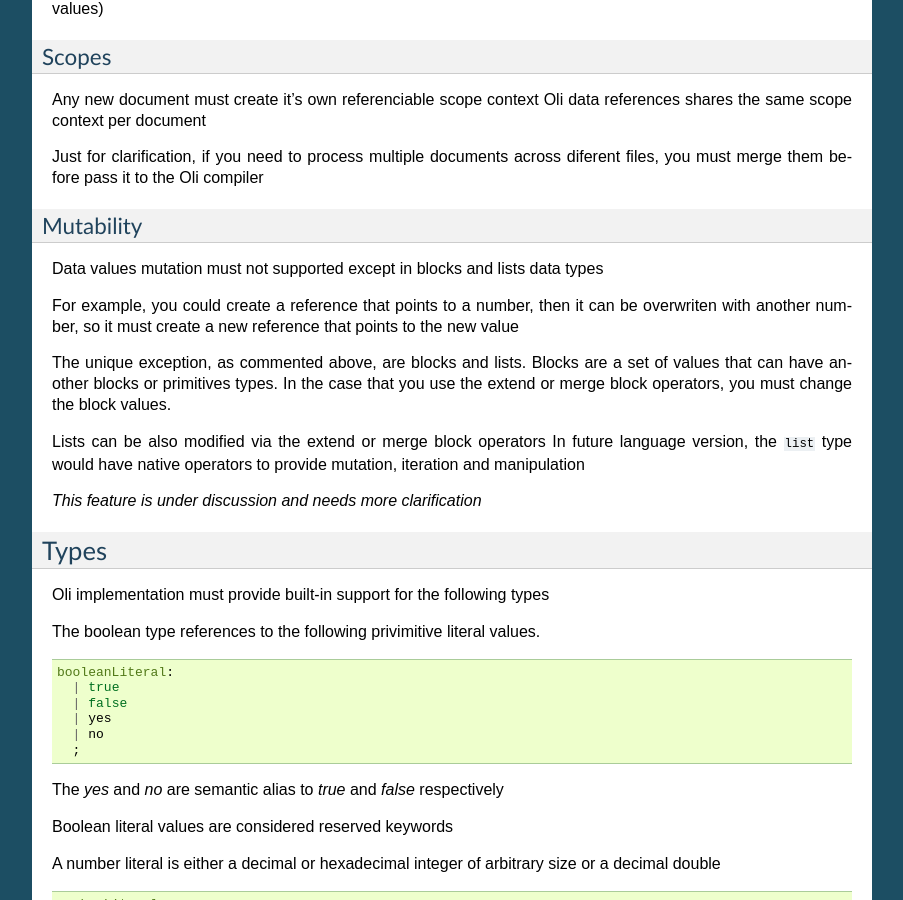
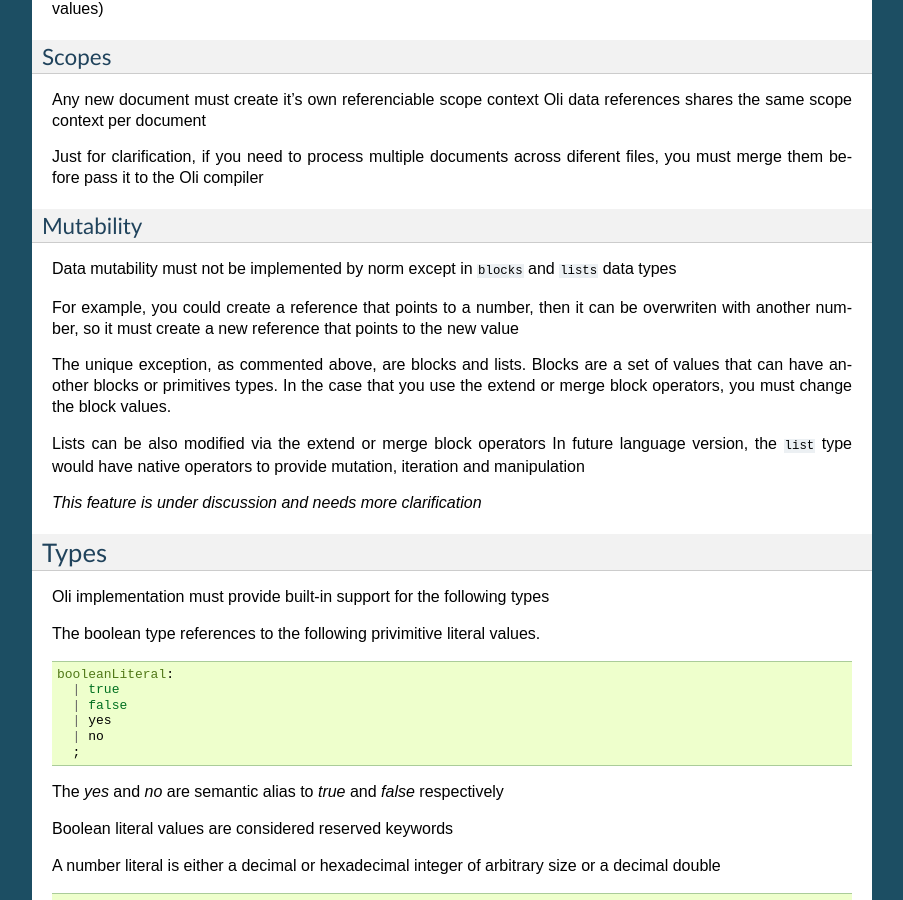
Before and after one commit to oli-lang/oli, a Sphinx documentation site: the page built from docs/source/specification.rst, in a window 1280 px wide and 900 px high, scrolled down 1257 px. Shown: the whole window, without its empty margins (198-1101 px from the left). Built offline with Sphinx 7.4.7, drawn with Linux system fonts in a browser that asks for light colours; formulas are drawn with MathJax 3.

Commit message:
fix: minor rst syntax issues

```diff
--- a/docs/source/specification.rst
+++ b/docs/source/specification.rst
@@ -82,7 +82,7 @@ it to the Oli compiler
 Mutability
 ^^^^^^^^^^
 
-Data values mutation must not supported except in blocks and lists data types
+Data mutability must not be implemented by norm except in ``blocks`` and ``lists`` data types
 
 For example, you could create a reference that points to a number,
 then it can be overwriten with another number,
```
